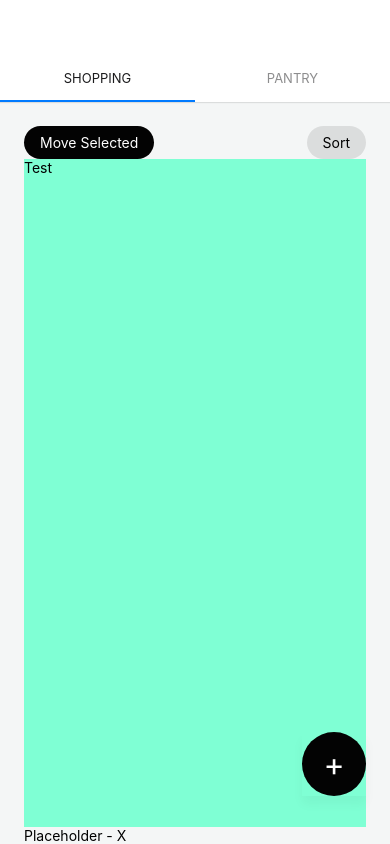
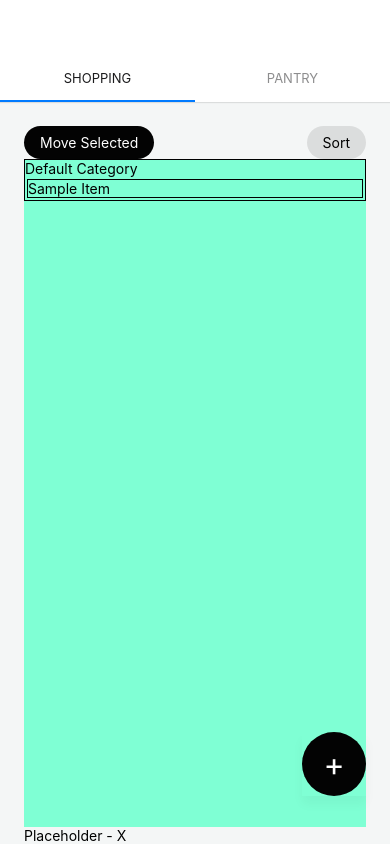
Before and after one commit to JRSayer/baskit-app, a React Native app: screen / in a window 390 px wide. Built offline with nearby package versions, Linux system fonts and the light colour scheme.

Commit message:
Basic list structures established + temp any types

```diff
--- /dev/null
+++ b/src/components/Category.tsx
@@ -0,0 +1,53 @@
+import React from 'react';
+import { View, Text, StyleSheet, FlatList, TouchableOpacity, TouchableHighlight } from 'react-native';
+import { useSelector, useDispatch } from 'react-redux';
+
+import Item from './Item';
+
+type CategoryProps = {
+    categoryData: {
+        categoryColor: string,
+        categoryId: string,
+        categoryName: string
+    },
+};
+
+interface RootState {
+    categoriesData: Array<object>
+    itemsData: Array<object>
+};
+
+function Category(props: CategoryProps) {
+    const itemsData:Array<object> = useSelector((state: RootState) => state.itemsData);
+    const categoryColor:string = props.categoryData.categoryColor;
+    const categoryId:string = props.categoryData.categoryId;
+    const itemsInCategory:any = itemsData.filter(function (it:any) {
+        return it.itemCategory == categoryId && it.itemQuantityWanted > 0
+    })
+    console.log(itemsInCategory);
+
+
+    return (
+        <View style={categoryStyle.categoryContainer}>
+            <Text>{props.categoryData.categoryName}</Text>
+            {itemsInCategory.length > 0 ? (
+                <FlatList
+                    data={itemsInCategory}
+                    keyExtractor={item => item.itemId}
+                    renderItem={({item}) => (
+                        <Item itemInfo={item}/>
+                    )}
+                />
+            ):(<></>)}
+        </View>
+    )
+};
+
+const categoryStyle = StyleSheet.create({
+    categoryContainer: {
+        borderColor: 'black',
+        borderWidth: 1,
+    }
+});
+
+export default Category;
--- /dev/null
+++ b/src/components/Item.tsx
@@ -0,0 +1,31 @@
+import React from 'react';
+import { View, Text, StyleSheet, FlatList, TouchableOpacity, TouchableHighlight } from 'react-native';
+
+
+type ItemProps = {
+    itemInfo: {
+        itemId: string,
+        itemName: string,
+        itemNotes: string,
+        itemQuantityWanted: number,
+        itemQuantityOwned: number,
+    },
+};
+
+function Item(props: ItemProps) {
+    return (
+        <View style={itemStyle.itemContainer}>
+            <Text>{props.itemInfo.itemName}</Text>
+        </View>
+    )
+};
+
+const itemStyle = StyleSheet.create({
+    itemContainer: {
+        borderColor: 'black',
+        borderWidth: 1,
+        margin: 2,
+    }
+});
+
+export default Item;
--- a/src/redux/reducer.tsx
+++ b/src/redux/reducer.tsx
@@ -42,7 +42,17 @@ const INTIAL_STATE = {
             categoryColor: '#000'
         }
     ],
-    itemsData: [],
+    itemsData: [
+        {
+            itemId: '49bd4e3f-616b-4a29-9567-aaacc1e31ee2',
+            itemCategory: 'f26d7e51-788d-4129-b2cb-f1f2c48f5a55',
+            itemName: 'Sample Item',
+            itemNotes: 'No notes here!',
+            itemQuantityWanted: 1,
+            itemQuantityOwned: 1,
+            itemCheckedInList: false
+        }
+    ],
     selectCategoryId: 'f26d7e51-788d-4129-b2cb-f1f2c48f5a55'
 };
 
--- a/src/screens/ShoppingScreen.tsx
+++ b/src/screens/ShoppingScreen.tsx
@@ -5,17 +5,25 @@ import { useSelector, useDispatch } from 'react-redux';
 import { StackNavigationProp } from '@react-navigation/stack';
 
 import TopListButtons from '../components/TopListButtons';
+import Category from '../components/Category';
 
 interface RootState {
-    categoriesData: Array<any>
-    itemsData: Array<any>
+    categoriesData: Array<object>
+    itemsData: Array<object>
 };
 
+type Category = {
+    category: {
+        categoryColor: string,
+        categoryId: string,
+        categoryName: string
+    }
+}
+
 function ListView() {
-    const categoriesData = useSelector((state: RootState) => state.categoriesData)
-    const itemsData = useSelector((state: RootState) => state.itemsData)
+    const categoriesData:any = useSelector((state: RootState) => state.categoriesData)
+    const itemsData:any = useSelector((state: RootState) => state.itemsData)
     const dispatch = useDispatch()
-
 
     return (
         <View
@@ -23,7 +31,28 @@ function ListView() {
                 flex: 1,
                 backgroundColor: 'aquamarine'
             }}>
-                <Text>Test</Text>
+                {categoriesData.length !== 0 ? (
+                    <FlatList
+                        data={categoriesData}
+                        keyExtractor={item => item.categoryId}
+                        renderItem={({item}) => {
+                            //Checking if a category contains items that are "wanted"
+                            const itemFilter = itemsData.filter(function (it) {
+                                return it.itemCategory == item.categoryId && it.itemQuantityWanted > 0
+                            })
+                            if (itemFilter.length > 0) {
+                                return (
+                                    <Category categoryData={item}/>
+                                )
+                            }
+                            else {
+                                return (<></>)
+                            }
+                        }}
+                    />
+                ):(
+                    <Text>We don't have categories! ::Sad Face::</Text>
+                )}
         </View>
     )
 };
```
